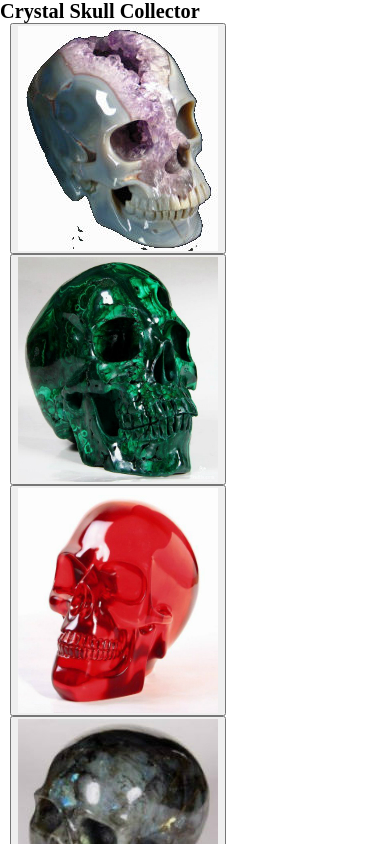
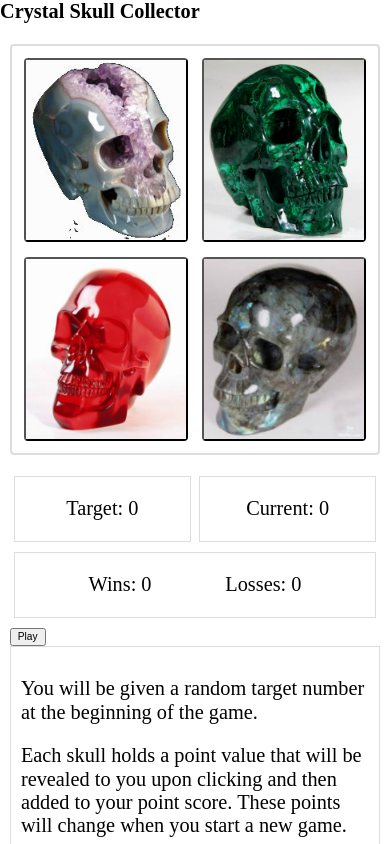
Before and after one commit to daibhidhdwaum/skull-collector, a React (Create React App) app in the folder crystal-skull-collector/: page / in a window 390 px wide. Shown: the top 844 px of the page. Built offline with nearby package versions, Linux system fonts and the light colour scheme.

Commit message:
styled skulls for mobile and desktop

```diff
--- a/crystal-skull-collector/src/App.js
+++ b/crystal-skull-collector/src/App.js
@@ -2,6 +2,7 @@ import React, { Component } from "react";
 
 import "./normalize.css";
 import "./App.css";
+import styles from "./scoreboard.module.css";
 
 import Header from "./components/header/Header";
 import SkullsList from "./components/skullsList/SkullsList";
@@ -105,14 +106,12 @@ class App extends Component {
         <Header />
         <div className="wrapper">
           <section>
-            <ul>
-              <SkullsList
-                skulls={this.state.skulls}
-                setCurrentTotal={(e, curr) => this.setCurrentTotal(e, curr)}
-              />
-            </ul>
+            <SkullsList
+              skulls={this.state.skulls}
+              setCurrentTotal={(e, curr) => this.setCurrentTotal(e, curr)}
+            />
           </section>
-          <section>
+          <section className={styles.scoreboard}>
             <TargetNumber target={this.state.target} />
             <CurrentTotal total={this.state.currentTotal} />
             <WinsAndLosses wins={this.state.wins} losses={this.state.losses} />
--- a/crystal-skull-collector/src/components/currentTotal/CurrentTotal.js
+++ b/crystal-skull-collector/src/components/currentTotal/CurrentTotal.js
@@ -1,5 +1,11 @@
+import styles from "./currentTotal.module.css";
+
 const CurrentTotal = ({ total }) => {
-  return <p>{total}</p>;
+  return (
+    <div className={styles.container}>
+      <p className={styles.paragraph}>Current: {total}</p>
+    </div>
+  );
 };
 
 export default CurrentTotal;
--- /dev/null
+++ b/crystal-skull-collector/src/components/currentTotal/currentTotal.module.css
@@ -0,0 +1,10 @@
+.container {
+  border: 1px solid #ddd;
+  width: calc(50% - 0.8rem);
+  margin: 0 0.4rem;
+  text-align: center;
+}
+
+.paragraph {
+  font-size: 2rem;
+}
--- a/crystal-skull-collector/src/components/skullsList/SkullsList.js
+++ b/crystal-skull-collector/src/components/skullsList/SkullsList.js
@@ -1,13 +1,19 @@
+import styles from "./skullsList.module.css";
+
 const SkullsList = ({ skulls, setCurrentTotal }) => {
-  return skulls.map((skull) => {
+  const skullList = skulls.map((skull) => {
     return (
-      <li key={skull.id}>
-        <button onClick={(e) => setCurrentTotal(e, skull.assignedNumber)}>
-          <img src={skull.src} alt="skull" />
+      <li key={skull.id} className={styles.skull}>
+        <button
+          className={styles.skullButton}
+          onClick={(e) => setCurrentTotal(e, skull.assignedNumber)}
+        >
+          <img src={skull.src} alt="skull" className={styles.skullImage} />
         </button>
       </li>
     );
   });
+  return <ul className={styles.skulls}>{skullList}</ul>;
 };
 
 export default SkullsList;
--- /dev/null
+++ b/crystal-skull-collector/src/components/skullsList/skullsList.module.css
@@ -0,0 +1,35 @@
+.skulls {
+  border: 2px solid #ddd;
+  border-radius: 0.4rem;
+  display: flex;
+  flex-wrap: wrap;
+  padding: 0.5rem;
+  margin: 2rem 0;
+}
+
+.skull {
+  width: calc(50% - 4%);
+  margin: 2%;
+  text-align: center;
+}
+
+.skullButton {
+  width: 100%;
+  padding: 0;
+  border-radius: 0.4rem;
+}
+
+.skullButton:hover,
+.skullButton:focus {
+  cursor: pointer;
+}
+
+.skullImage {
+  width: 100%;
+}
+
+@media (min-width: 600px) {
+  .skulls {
+    flex-wrap: nowrap;
+  }
+}
--- a/crystal-skull-collector/src/components/targetNumber/TargetNumber.js
+++ b/crystal-skull-collector/src/components/targetNumber/TargetNumber.js
@@ -1,5 +1,11 @@
+import styles from "./targetNumber.module.css";
+
 const TargetNumber = ({ target }) => {
-  return <p>{target}</p>;
+  return (
+    <div className={styles.container}>
+      <p className={styles.paragraph}>Target: {target}</p>
+    </div>
+  );
 };
 
 export default TargetNumber;
--- /dev/null
+++ b/crystal-skull-collector/src/components/targetNumber/targetNumber.module.css
@@ -0,0 +1,10 @@
+.container {
+  border: 1px solid #ddd;
+  width: calc(50% - 0.8rem);
+  margin: 0 0.4rem;
+  text-align: center;
+}
+
+.paragraph {
+  font-size: 2rem;
+}
--- a/crystal-skull-collector/src/components/winsAndLosses/WinsAndLosses.js
+++ b/crystal-skull-collector/src/components/winsAndLosses/WinsAndLosses.js
@@ -1,8 +1,10 @@
+import styles from "./winsAndLosses.module.css";
+
 const WinsAndLosses = ({ wins, losses }) => {
   return (
-    <div>
-      <p>Wins: {wins}</p>
-      <p>Losses: {losses}</p>
+    <div className={styles.container}>
+      <p className={styles.paragraph}>Wins: {wins}</p>
+      <p className={styles.paragraph}>Losses: {losses}</p>
     </div>
   );
 };
--- /dev/null
+++ b/crystal-skull-collector/src/components/winsAndLosses/winsAndLosses.module.css
@@ -0,0 +1,11 @@
+.container {
+  border: 1px solid #ddd;
+  width: 100%;
+  margin: 1rem 0.4rem;
+  display: flex;
+  justify-content: space-evenly;
+}
+
+.paragraph {
+  font-size: 2rem;
+}
--- /dev/null
+++ b/crystal-skull-collector/src/scoreboard.module.css
@@ -0,0 +1,5 @@
+.scoreboard {
+  display: flex;
+  justify-content: space-around;
+  flex-wrap: wrap;
+}
```
Also changed, not shown: 1 other file (tests, documents, lock files or other folders).
